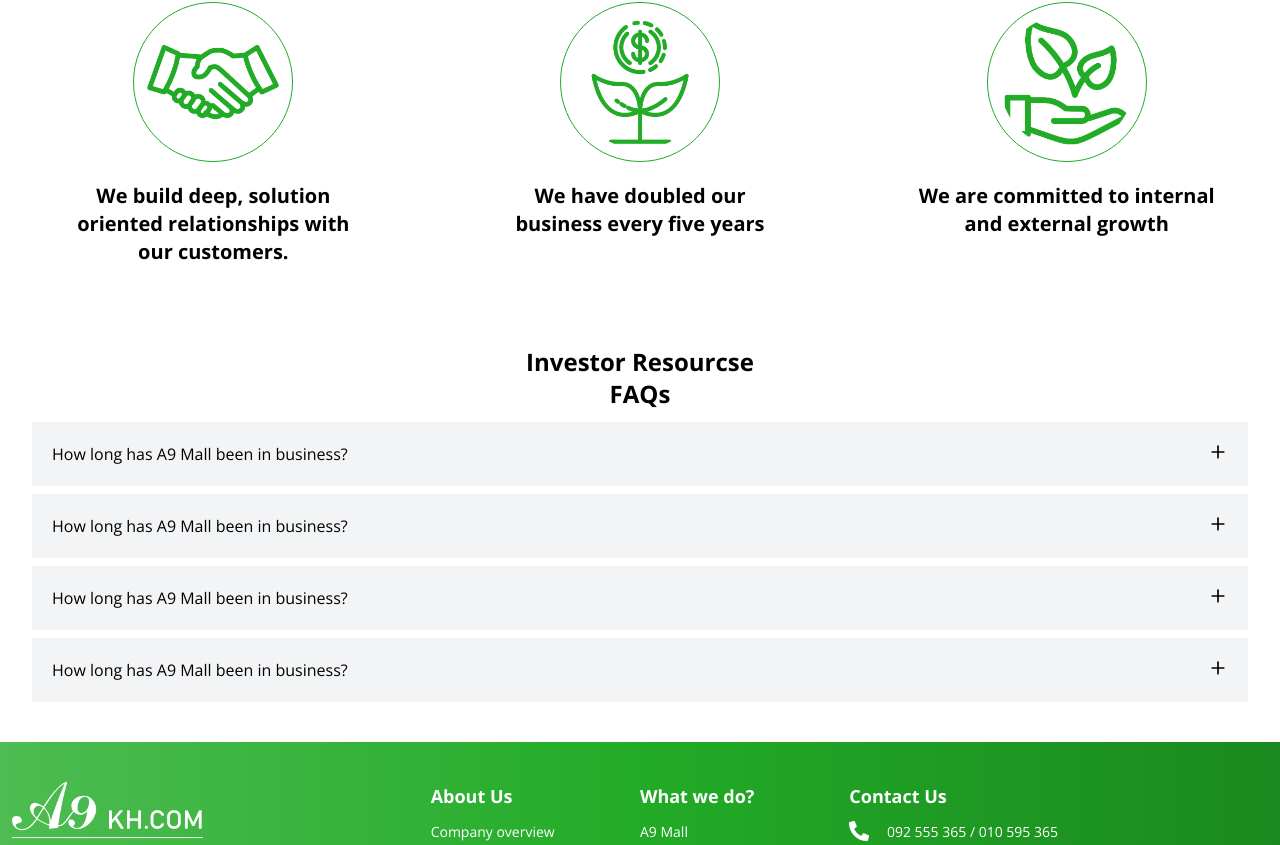
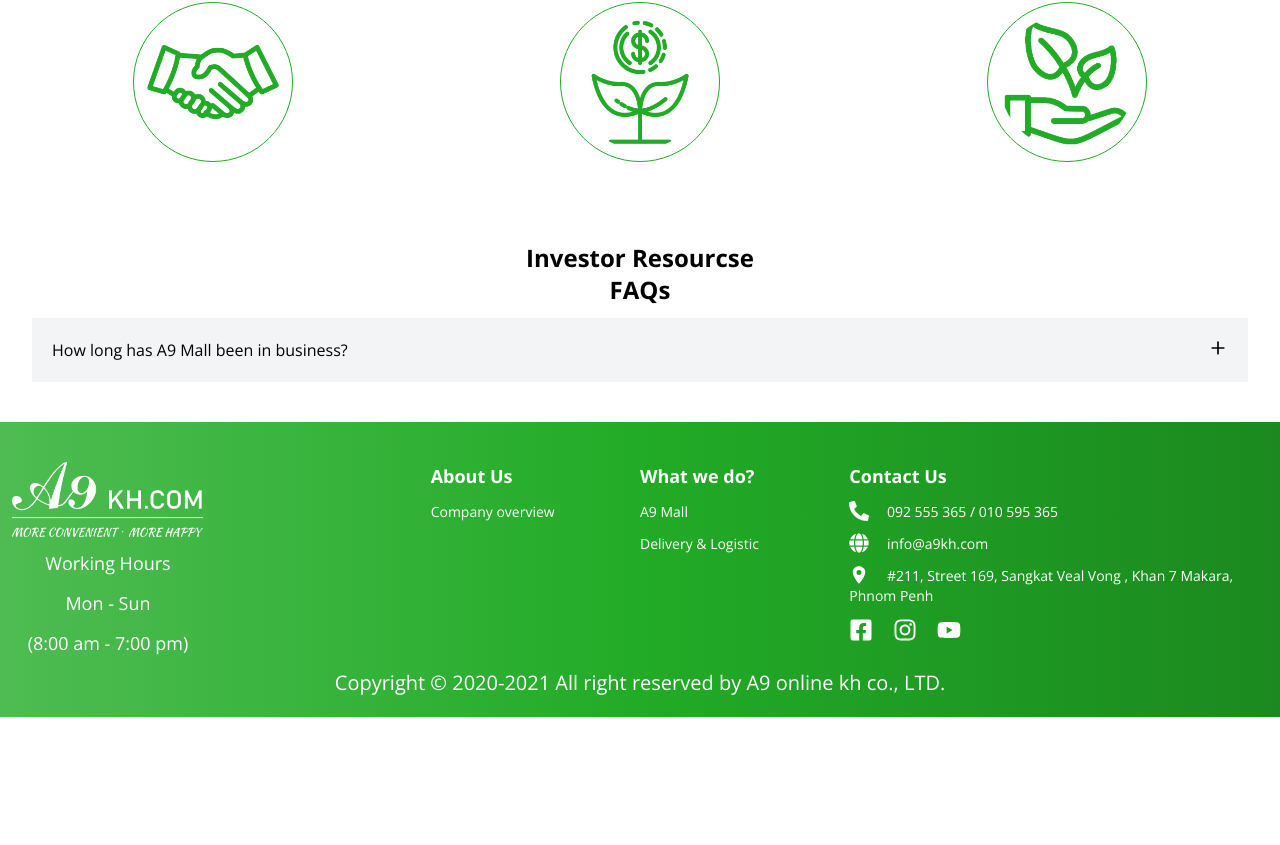
Before and after one commit to A9Kh/A9-Company-Profile, a React (Create React App) app: page /investorresources in a window 1280 px wide. Shown: the part 1265-2110 px from the top of the page. After the commit the page ends 1982 px from the top, so only its background shows below. Built offline with nearby package versions, Linux system fonts and the light colour scheme; a web font is replaced by a local one.

Commit message:
updated some texts and links

```diff
--- a/src/components/Footer.js
+++ b/src/components/Footer.js
@@ -36,9 +36,9 @@
                         <span className="text-sm text-white mt-1 sm:mt-2 lg:mt-3"><FaGlobe className="inline-block text-xl -mt-1" />&emsp; info@a9kh.com</span>
                         <span className="text-sm text-white mt-1 sm:mt-2 lg:mt-3"><IoLocationSharp className="inline-block text-xl -mt-1" />&emsp; {t("address")}</span>
                         <div className="flex mt-1 sm:mt-2 lg:mt-3">
-                            <FaFacebookSquare className="text-2xl text-white mr-5" />
-                            <FaInstagram className="text-2xl text-white mr-5" />
-                            <FaYoutube className="text-2xl text-white" />
+                            <a href="https://www.facebook.com/a9onlinekh" target="_blank" rel="noreferrer"><FaFacebookSquare className="text-2xl text-white mr-5" /></a>
+                            <a href="https://www.instagram.com/a9onlinekh" target="_blank" rel="noreferrer"><FaInstagram className="text-2xl text-white mr-5" /></a>
+                            <a href="https://www.youtube.com/channel/UCUcgss8jEl9pT3lZ7xDe2Kw" target="_blank" rel="noreferrer"><FaYoutube className="text-2xl text-white" /></a>
                         </div>
                     </div>
                 </div>
--- a/src/components/investorresources/Corporate.js
+++ b/src/components/investorresources/Corporate.js
@@ -45,7 +45,7 @@
                 {reasons.map((reason, k) => (
                     <div key={k} className={`flex flex-row lg:flex-col items-center ${reason.isRightSide ? "flex-row-reverse" : ""}`}>
                         <img src={reason.img} alt="" className="w-20 sm:w-28 lg:w-40 p-3 border border-primary-300 rounded-full" />
-                        <h1 className={`lg:text-center text-md sm:text-lg lg:text-xl font-bold px-2 sm:px-5 lg:mt-5 lg:px-16 ${reason.isRightSide ? "text-right" : ""}`}>{reason.text}</h1>
+                        {/* <h1 className={`lg:text-center text-md sm:text-lg lg:text-xl font-bold px-2 sm:px-5 lg:mt-5 lg:px-16 ${reason.isRightSide ? "text-right" : ""}`}>{reason.text}</h1> */}
                     </div>
                 ))}
             </div>
--- a/src/components/investorresources/FAQs.js
+++ b/src/components/investorresources/FAQs.js
@@ -8,9 +8,9 @@
 
     const questions = [
         { show: false, q: "question_1", a: "answer_1" },
-        { show: false, q: "question_2", a: "answer_2" },
-        { show: false, q: "question_3", a: "answer_3" },
-        { show: false, q: "question_4", a: "answer_4" },
+        // { show: false, q: "question_2", a: "answer_2" },
+        // { show: false, q: "question_3", a: "answer_3" },
+        // { show: false, q: "question_4", a: "answer_4" },
     ]
 
     useEffect(() => {
--- a/src/locales/companyoverview/en_companyoverview.js
+++ b/src/locales/companyoverview/en_companyoverview.js
@@ -10,10 +10,10 @@
     supercharge_p_1: "With A9, any business can scale and become a super eBusiness. Let our digital capabilities enable your ambitions as you grow in the region. Find out more about how you can grow your business with A9.",
     country_1: "Cambodia",
     country_2: "Thailand",
-    country_3: "Thailand",
+    country_3: "Hong Kong",
     country_4: "China",
     country_5: "Singapore",
-    country_6: "Singapore",
+    country_6: "Taiwan",
     // end supercharge
 
     // express
--- a/src/locales/investorresources/en_investorresources.js
+++ b/src/locales/investorresources/en_investorresources.js
@@ -21,7 +21,7 @@
    label_investor_resources: "Investor Resourcse",
    label_faqs: "FAQs",
    question_1: "How long has A9 Mall been in business?",
-   answer_1: "Founder and CEO Ken opened the virtual doors of A9's online store in 2020. The company was incorporated in 2019 in Cambodia and reincorporated in 2021. The Company's principal corporate offices are located in Phnom Penh. A9 completed its initial public offering in May 2020.",
+   answer_1: "The company was incorporated in 2020 in Cambodia. The Company's principal corporate offices are located in Phnom Penh.",
    question_2: "How long has A9 Mall been in business?",
    answer_2: "Founder and CEO Ken opened the virtual doors of A9's online store in 2020. The company was incorporated in 2019 in Cambodia and reincorporated in 2021. The Company's principal corporate offices are located in Phnom Penh. A9 completed its initial public offering in May 2020.",
    question_3: "How long has A9 Mall been in business?",
```
